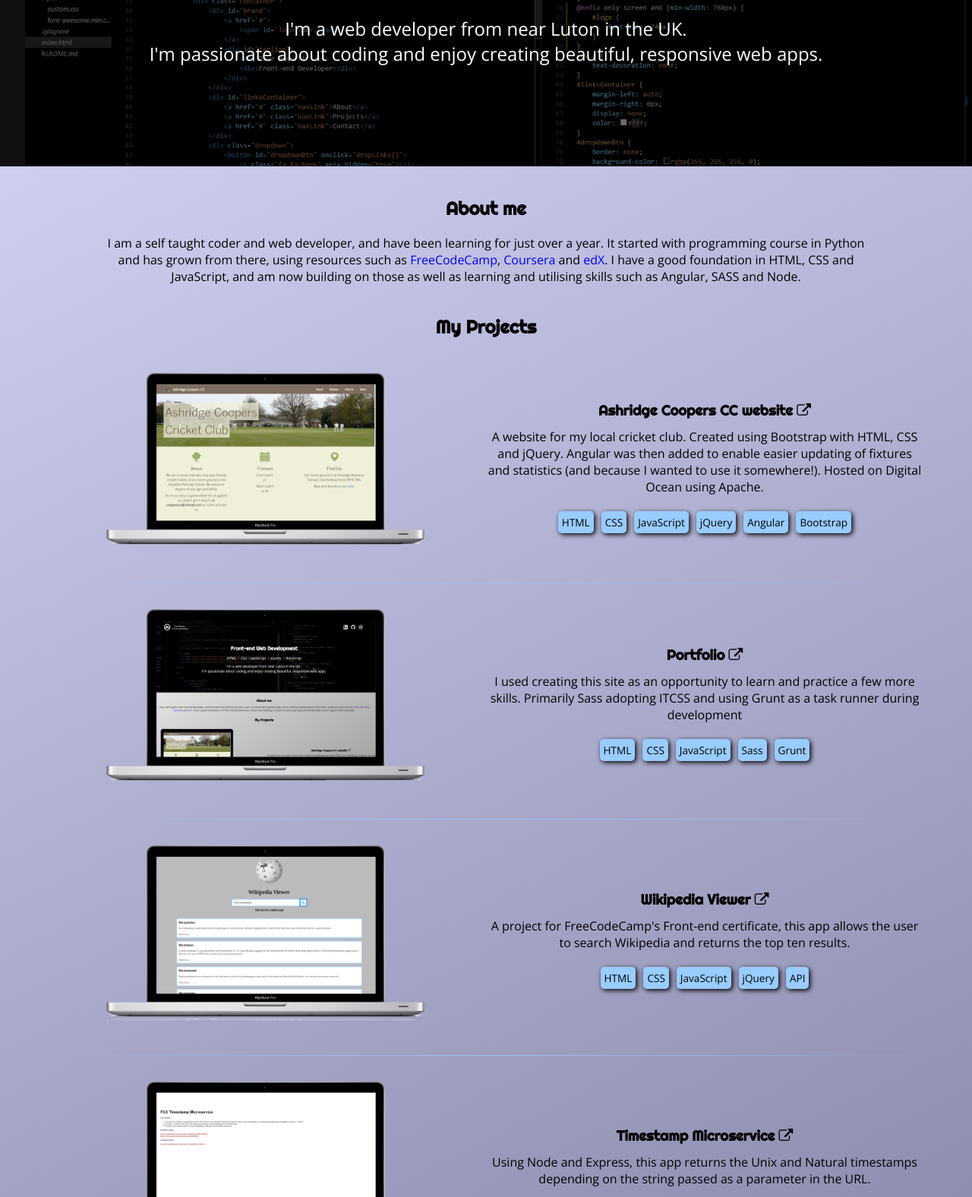
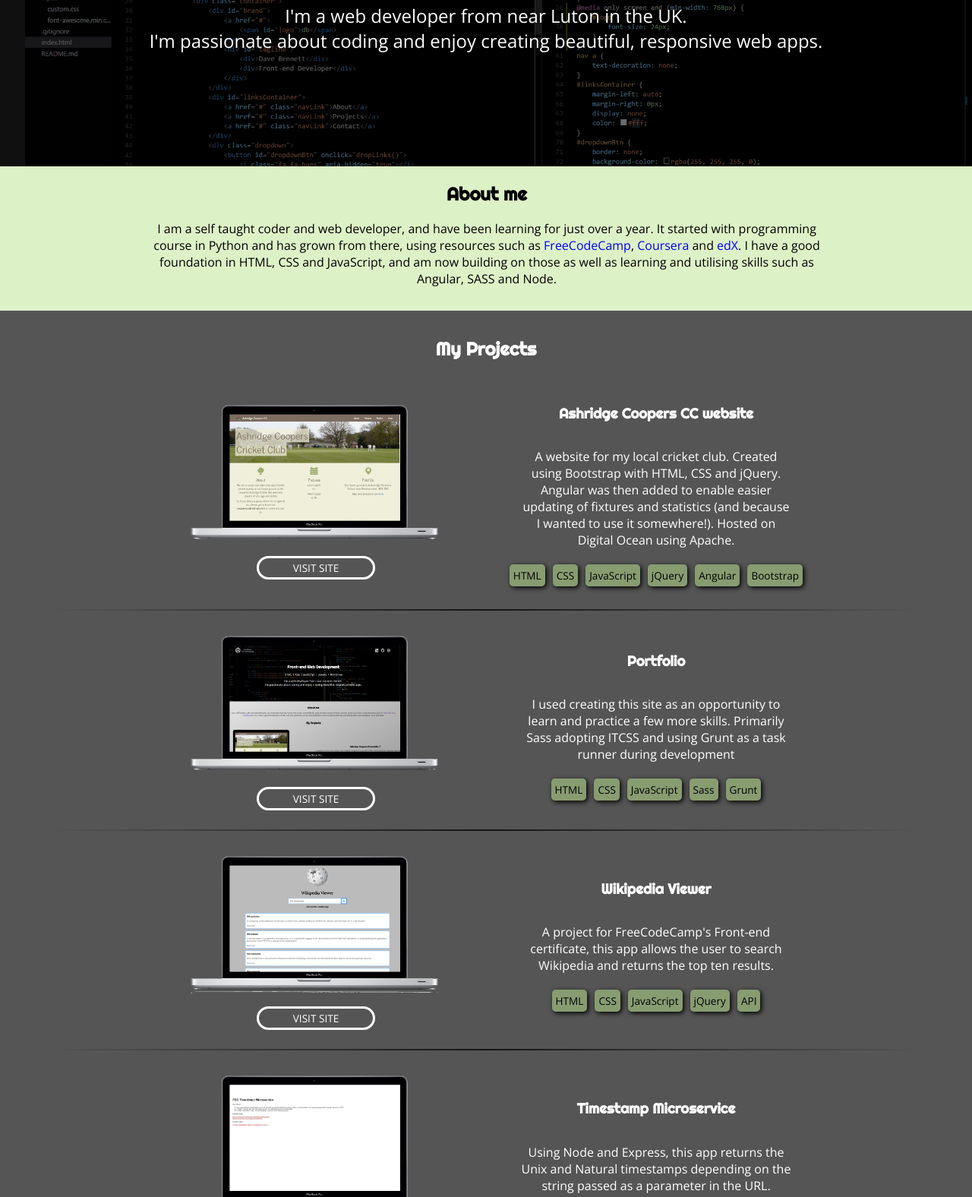
Before and after one commit to db001/portfolio, a website: page index.html in a window 1280 px wide. Shown: the part 281-1857 px from the top of the page at 76% size. Drawn offline with nearby package versions, Linux system fonts and the light colour scheme.

Commit message:
Palette changes. Link button added to project. Minor CSS tweaks

```diff
--- a/index.html
+++ b/index.html
@@ -55,29 +55,27 @@
             </div>
         </div>
 
-        <section>
-
-        <div id="aboutme">
+        <div class="aboutme">
             <h2>About me</h2>
             <p>I am a self taught coder and web developer, and have been learning for just over a year.  It started with programming course in Python and has grown from there, using resources such as <a href="https://www.freecodecamp.com/">FreeCodeCamp</a>, <a href="https://www.coursera.org/">Coursera</a> and <a href="https://www.edx.org/">edX</a>.  I have a good foundation in HTML, CSS and JavaScript, and am now building on those as well as learning and utilising skills such as Angular, SASS and Node.</p>
         </div>
 
-        </section>
+        <div class="my-projects">
 
-        <section>
-
-            <h2>My Projects</h2>
+        <h2>My Projects</h2>
 
             <div class="project">
                 <div class="projectImg">
                     <img src="./images/coopers_screen.png" alt="Coopers Cricket Club Website">
+                    <a href="http://www.cooperscricket.co.uk" target="_blank">
+                    Visit site
+                    </a>
                 </div>
+
                 <div class="projectText">
-                    <a href="http://www.cooperscricket.co.uk" target="_blank">
-                        <h3>Ashridge Coopers CC website
-                            <i class="fa fa-external-link" aria-hidden="true"></i>
-                        </h3>
-                    </a>
+
+                        <h3>Ashridge Coopers CC website</h3>
+
                     <p>A website for my local cricket club.  Created using Bootstrap with HTML, CSS and jQuery. Angular was then added to enable easier updating of fixtures and statistics (and because I wanted to use it somewhere!).  Hosted on Digital Ocean using Apache.</p>
                     <div class="skillsContainer">
                         <div class="skill">HTML</div>
@@ -95,13 +93,12 @@
             <div class="project">
                 <div class="projectImg">
                     <img src="./images/portfolio.png" alt="Portfolio site">
+                    <a href="#">
+                    Visit site
+                    </a>
                 </div>
                 <div class="projectText">
-                    <a href="#">
-                        <h3>Portfolio
-                            <i class="fa fa-external-link" aria-hidden="true"></i>
-                        </h3>
-                    </a>
+                        <h3>Portfolio</h3>
                     <p>I used creating this site as an opportunity to learn and practice a few more skills.  Primarily Sass adopting ITCSS and using Grunt as a task runner during development</p>
                     <div class="skillsContainer">
                         <div class="skill">HTML</div>
@@ -118,13 +115,12 @@
             <div class="project">
                 <div class="projectImg">
                     <img src="./images/wiki_viewer.png" alt="Wikipedia Viewer">
+                    <a href="http://codepen.io/db001/full/dGxavg//" target="_blank">
+                    Visit site
+                    </a>
                 </div>
                 <div class="projectText">
-                    <a href="http://codepen.io/db001/full/dGxavg//" target="_blank">
-                        <h3>Wikipedia Viewer
-                            <i class="fa fa-external-link" aria-hidden="true"></i>
-                        </h3>
-                    </a>
+                    <h3>Wikipedia Viewer</h3>
                     <p>A project for FreeCodeCamp's Front-end certificate, this app allows the user to search Wikipedia and returns the top ten results.</p>
                     <div class="skillsContainer">
                         <div class="skill">HTML</div>
@@ -141,13 +137,12 @@
             <div class="project">
                 <div class="projectImg">
                     <img src="./images/timestamp.png" alt="Timestamp Microservice">
+                    <a href="https://timestamp-microservice-v987.herokuapp.com/" target="_blank">
+                    Visit site
+                    </a>
                 </div>
                 <div class="projectText">
-                    <a href="https://timestamp-microservice-v987.herokuapp.com/" target="_blank">
-                        <h3>Timestamp Microservice
-                            <i class="fa fa-external-link" aria-hidden="true"></i>
-                        </h3>
-                    </a>
+                    <h3>Timestamp Microservice</h3>
                     <p>Using Node and Express, this app returns the Unix and Natural timestamps depending on the string passed as a parameter in the URL.</p>
                     <div class="skillsContainer">
                         <div class="skill">Node</div>
@@ -164,13 +159,12 @@
             <div class="project">
                 <div class="projectImg">
                     <img src="./images/starwars.png" alt="Star Wars Top Trumps">
+                    <a href="http://codepen.io/db001/full/BzAmYV/" target="_blank">
+                    Visit site
+                    </a>
                 </div>
                 <div class="projectText">
-                    <a href="http://codepen.io/db001/full/BzAmYV/" target="_blank">
-                        <h3>Star Wars Top Trumps Game
-                            <i class="fa fa-external-link" aria-hidden="true"></i>
-                        </h3>
-                    </a>
+                   <h3>Star Wars Top Trumps Game</h3>
                     <p>A simple game I created to practice making multiple API calls and using Materialize CSS.</p>
                     <div class="skillsContainer">
                         <div class="skill">HTML</div>
@@ -188,13 +182,12 @@
             <div class="project">
                 <div class="projectImg">
                     <img src="./images/header_parser.png" alt="HTTP Header Parsing Site">
+                    <a href="https://fcc-header-parser-v987.herokuapp.com/" target="_blank">
+                    Visit site
+                    </a>
                 </div>
                 <div class="projectText">
-                    <a href="https://fcc-header-parser-v987.herokuapp.com/" target="_blank">
-                        <h3>HTTP Headers Parsing Website
-                            <i class="fa fa-external-link" aria-hidden="true"></i>
-                        </h3>
-                    </a>
+                    <h3>HTTP Headers Parsing Website</h3>
                     <p>An app that displays the user's operating system, language and IP address. Built as part of FreeCodeCamp's back-end certificate and hosted on Heroku.</p>
                     <div class="skillsContainer">
                         <div class="skill">Node</div>
@@ -202,8 +195,8 @@
                 </div>
             </div>
 
-<!-- End of projects -->
-      </section>
+        <!-- End of projects -->
+      </div>
 
     </body>
     <!-- My scripts -->
--- a/scripts/custom.js
+++ b/scripts/custom.js
@@ -1,4 +1,4 @@
-var fadeInPoint = document.querySelector("#aboutme");
+var fadeInPoint = document.querySelector(".aboutme");
 
 window.onscroll = function() {
     var position = fadeInPoint.getBoundingClientRect();
--- a/scss/_elements.scss
+++ b/scss/_elements.scss
@@ -1,18 +1,14 @@
 h2 {
     text-align: center;
-    margin-top: 40px;
     font-family: $headings-font;
 }
 h3 {
     color: $font-color;
-    margin: 0;
     margin-top: .75em;
     font-family: $headings-font;
 }
-
 p {
     text-align: center;
-    margin-top: .75em;
     font-size: 0.8em;
 }
 @media only screen and (min-width: 768px) {
@@ -24,10 +20,11 @@
     text-decoration: none;
 }
 a:hover, a h3:hover {
-    color: #fff;
+    color: #aaa;
 }
 hr {
     border: 0;
-    height: 1px;
-    background-image: linear-gradient(to right, rgba(153, 204, 255, 0), rgba(153, 204, 255, 0.75), rgba(153, 204, 255, 0));
+    height: 2px;
+    width: 90%;
+    background-image: linear-gradient(to right, rgba(0, 0, 0, 0), rgba(0, 0, 0, 0.75), rgba(0, 0, 0, 0));
 }
--- a/scss/_generic.scss
+++ b/scss/_generic.scss
@@ -3,7 +3,7 @@
     padding: 0;
     font-family: $main-font;
     text-align: center;
-    @include bg-grad(#777799, #dedeff);
+    // @include bg-grad(#777799, #dedeff);
     -webkit-margin-before: 0;
     -webkit-margin-after: 0;
 }
--- a/scss/_globals.scss
+++ b/scss/_globals.scss
@@ -6,5 +6,6 @@
 // $main-font: 'Frank Ruhl Libre', serif;
 $headings-font: 'Righteous', cursive;
 $font-color: rgba(0,0,0,1);
-$secondary: rgba(153, 204, 255, 1);
+// $secondary: rgba(153, 204, 255, 1);
+$secondary: rgba(188, 228, 141, 0.5);
 $nav-color: #fff;
--- a/scss/_tools.scss
+++ b/scss/_tools.scss
@@ -4,7 +4,6 @@
     -o-transition: $trans-params;
     transition: $trans-params;
 }
-
 @mixin bg-grad($bg-grad-color1, $bg-grad-color2) {
     background: $bg-grad-color1; /* For browsers that don't support gradient */
     background: linear-gradient(to top left, $bg-grad-color1, $bg-grad-color2);
@@ -12,9 +11,10 @@
     background: -o-linear-gradient(top left, $bg-grad-color1, $bg-grad-color2);  /* For Opera 11.1 to 12.0 */
     background: -moz-linear-gradient(top left, $bg-grad-color1, $bg-grad-color2);  /* For Firefox 3.6 to 15 */
 }
-
 @mixin box-s($shadow-params) {
     -webkit-box-shadow: $shadow-params;
     -moz-box-shadow: $shadow-params;
     box-shadow: $shadow-params;
 }
+
+// Add flexbox browser support: https://css-tricks.com/using-flexbox/
--- a/scss/components/_about.scss
+++ b/scss/components/_about.scss
@@ -1,8 +1,16 @@
-#aboutme {
+.aboutme {
     width: 100%;
     margin: auto;
+    padding-bottom: 30px;
+    background-color: $secondary;
+    border: 1px solid rgba(0, 0, 0, 0.0); // Needed to make background meet bottom of Jumbo.  Work out why!
     p {
-        width: 80%;
+        width: 70%;
         margin: auto;
     }
 }
+@media only screen and (min-width: 1024px) {
+    #aboutme p {
+        width: 60%;
+    }
+}
--- a/scss/components/_nav.scss
+++ b/scss/components/_nav.scss
@@ -23,21 +23,22 @@
 }
 @media only screen and (min-width: 1024px) {
     .container {
-        width: 75%;
+        width: 70%;
     }
 }
 #brand {
     display: -webkit-flex;
     display: flex;
+    align-items: center;
 }
 #tagline {
     flex-direction: column;
     padding-left: 10px;
-    font-size: 10px;
+    font-size: 12px;
 }
 @media only screen and (min-width: 768px) {
     #tagline {
-        font-size: 12px;
+        font-size: 16px;
     }
 }
 #logo {
--- a/scss/components/_projects.scss
+++ b/scss/components/_projects.scss
@@ -1,7 +1,31 @@
+.my-projects {
+    background-color: #555;
+    padding-top: 15px;
+    color: white;
+    a {
+        border: 3px solid white;
+        margin: 10px 0 0 0;
+        height: 25px;
+        width: 150px;
+        border-radius: 25px;
+        line-height: 25px;
+        font-size: 0.85em;
+        color: white;
+        text-transform: uppercase;
+        @include transition(all 0.25s ease);
+    }
+    a:hover {
+        border: 3px solid black;
+        background-color: $secondary;
+        color: black;
+        width: 175px;
+    }
+}
+
 .project {
     width: 90%;
     margin: auto;
-    margin-bottom: 35px;
+    margin-bottom: 25px;
     padding-top: 25px;
     display: -webkit-flex;
     display: flex;
@@ -11,6 +35,8 @@
 .projectImg, .projectText {
     display: -webkit-flex;
     display: flex;
+    -ms-flex-direction: column;
+    flex-direction: column;
     align-items: center;
     margin: auto;
 
@@ -23,19 +49,23 @@
 .projectText {
     flex-direction: column;
     width: 80%;
-    h2 {
-        color: black;
+    h3 {
+        color: white;
     }
 }
 @media only screen and (min-width: 768px) {
     .project {
         -ms-flex-direction: row;
         flex-direction: row;
+        width: 70%;
     }
     .projectImg, .projectText {
-    width: 80%;
-    display: -webkit-flex;
-    display: flex;
-    align-items: center;
+        width: 80%;
+        display: -webkit-flex;
+        display: flex;
+        align-items: center;
+        p {
+            width: 80%;
+        }
     }
 }
```
Also changed, not shown: css/styles.css, scss/_trumps.scss (deleted), scss/styles.scss (line endings or trailing spaces).
